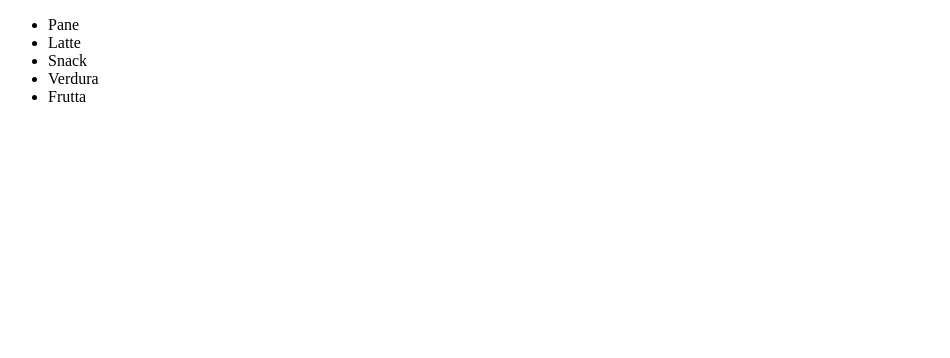
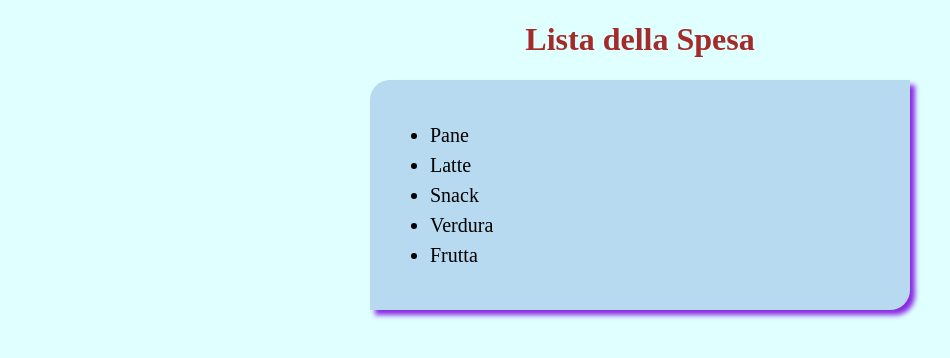
Before and after one commit to MartinaDR1/js-lista-spesa, a plain HTML site: page index.html in a window 1280 px wide. Shown: the whole page, without its empty margins (0-950 px from the left). Drawn offline with Linux system fonts and the light colour scheme.

Commit message:
add style

```diff
--- /dev/null
+++ b/assets/css/style.css
@@ -0,0 +1,23 @@
+body{
+    background-color: lightcyan;
+}
+
+h1{
+    text-align: center;
+    color: brown;
+}
+
+.container{
+    width: 500px;
+    margin: auto;
+    padding: 20px;
+    background-color: rgb(183, 218, 240);
+
+    border-radius: 20px 0 20px 0;
+    box-shadow: 5px 5px 5px 0 blueviolet;
+}
+
+ul{
+    font-size: 20px;
+    line-height: 30px;
+}
--- a/index.html
+++ b/index.html
@@ -4,10 +4,16 @@
     <meta charset="UTF-8">
     <meta http-equiv="X-UA-Compatible" content="IE=edge">
     <meta name="viewport" content="width=device-width, initial-scale=1.0">
+
+    <link rel="stylesheet" href="./assets/css/style.css">
     <title>Lista della spesa</title>
 </head>
 <body>
-    <ul></ul>
+    <h1>Lista della Spesa</h1>
+    <div class="container">
+        <ul></ul>
+    </div>
+
 
     <script src="./assets/js/main.js"></script>
 </body>
```
